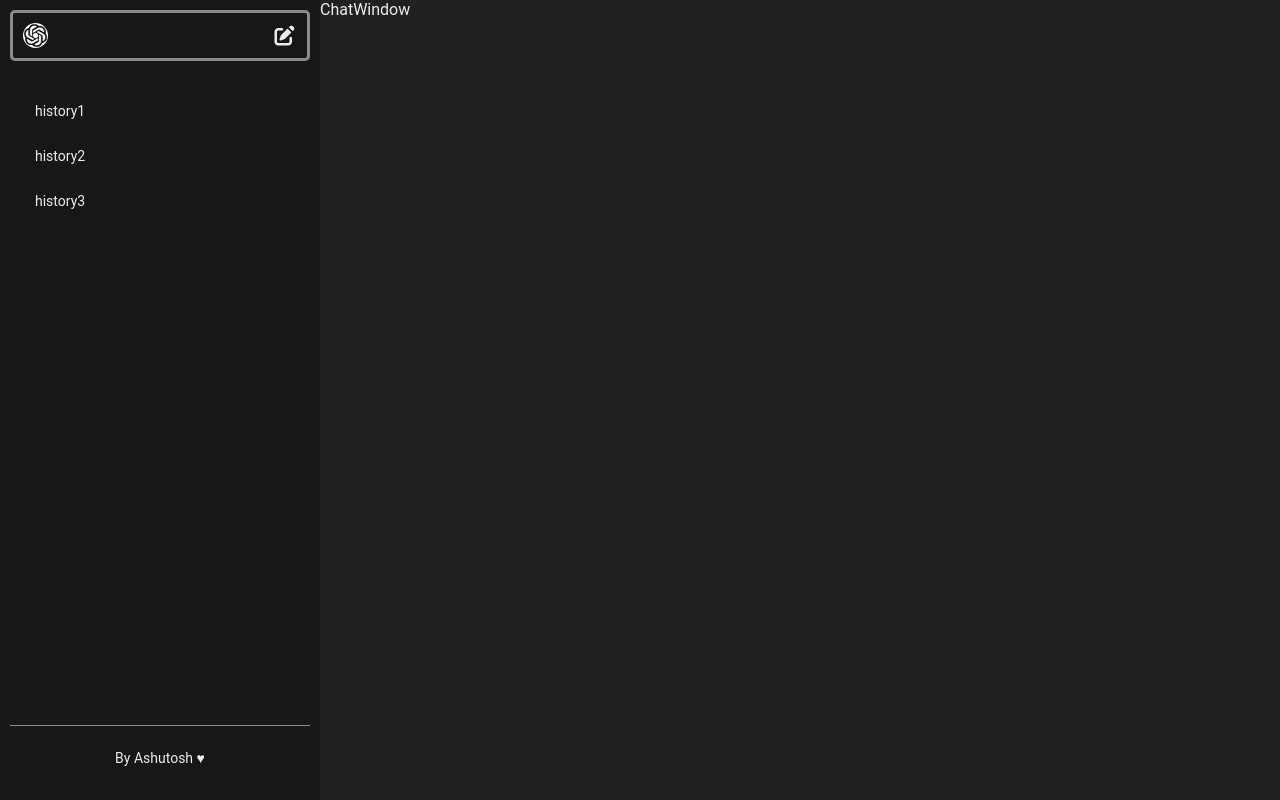
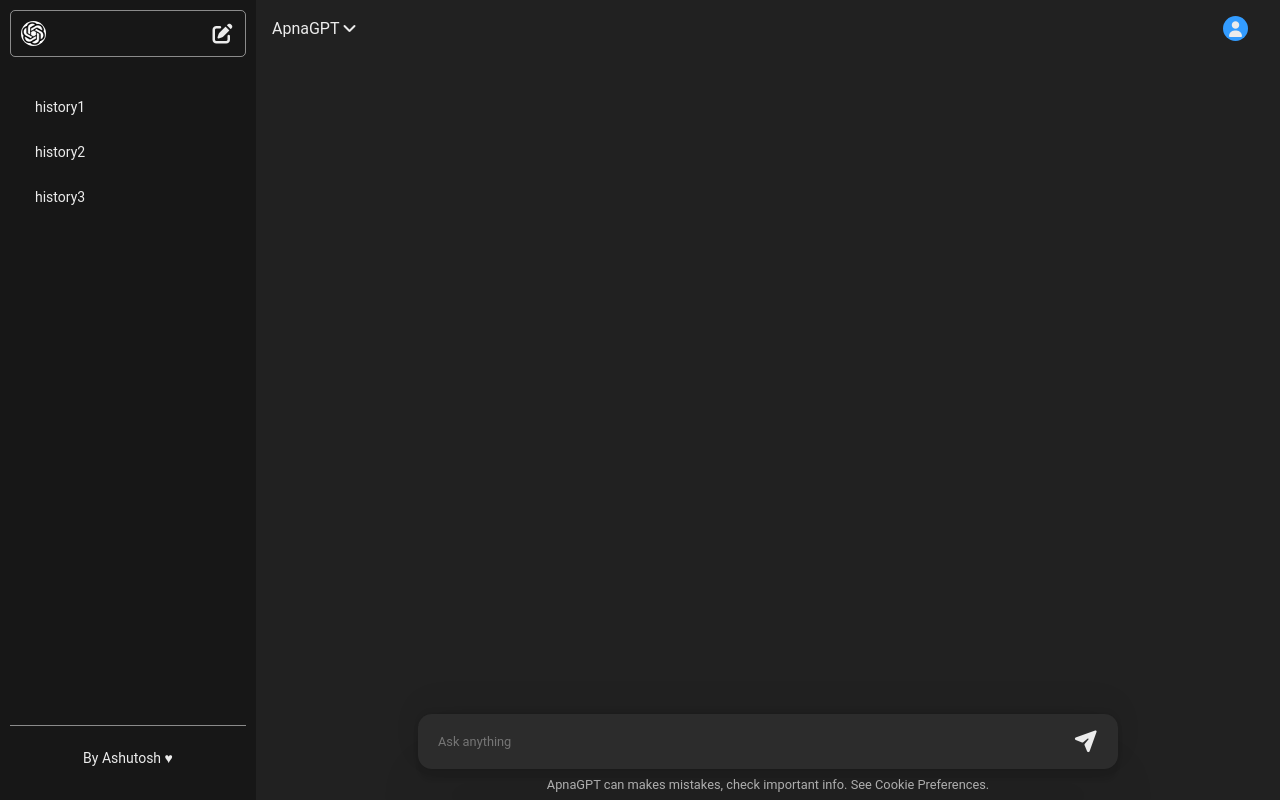
Before and after one commit to vashu4832/ApnaGPT, a React (Vite) app in the folder Frontend/: page / in a window 1280 px wide. Built offline with nearby package versions, Linux system fonts and the light colour scheme.

Commit message:
chat-message component

```diff
--- a/Frontend/src/ChatWindow.css
+++ b/Frontend/src/ChatWindow.css
@@ -0,0 +1,98 @@
+.chatWindow{
+    background-color: #212121;
+    height: 100vh;
+    width: 100%;
+    display: flex;
+    flex-direction: column;
+    justify-content: space-between;
+    align-items: center;
+    text-align: center;
+}
+
+/* Navbar */
+
+.navbar{
+    width: 100%;
+    display: flex;
+    justify-content: space-between;
+    align-items: center;
+}
+
+.navbar span{
+    margin: 0.5rem 1rem;
+}
+
+.userIconDiv{
+    margin: 0.5rem 1rem;
+}
+
+.userIcon{
+    background-color: #339cff;
+    height: 25px;
+    width: 25px;
+    border-radius: 50%;
+    display: flex;
+    align-items: center;
+    justify-content: center;
+    cursor: pointer;
+}
+
+/* ChatInput */
+
+.chatInput{
+    width: 100%;
+    display: flex;
+    flex-direction: column;
+    justify-content: center;
+    align-items: center;
+}
+
+.inputBox{
+    width: 100%;
+    position: relative;
+    max-width: 700px;
+    display: flex;
+    justify-content: space-between;
+    align-items: center;
+}
+
+input{
+    width: 100%;
+    border: none;
+    background-color: rgba(255,255,255,0.05);
+    padding: 20px;
+    font-size: 0.8rem;
+    border-radius: 14px;
+    box-shadow: rgba(0,0,0,0.05) 0 54px 55px,
+                rgba(0,0,0,0.05) 0 -12px 30px,
+                rgba(0,0,0,0.05) 0 4px 6px,
+                rgba(0,0,0,0.05) 0 12px 3px,
+                rgba(0,0,0,0.05) 0 -3px 5px;
+}
+
+input:focus{
+    outline: none;
+}
+
+#submit{
+    cursor: pointer;
+    height: 35px;
+    width: 35px;
+    font-size: 20px;
+    position: absolute;
+    right: 15px;
+    display: flex;
+    align-items: center;
+    justify-content: center;
+}
+
+#submit i:hover{
+    color: #fff;
+}
+
+.info{
+    font-size: 0.8rem;
+    padding: 0.5rem;
+    color: #b4b4b4;
+
+}
--- a/Frontend/src/ChatWindow.jsx
+++ b/Frontend/src/ChatWindow.jsx
@@ -1,10 +1,31 @@
 import './ChatWindow.css';
+import Chat from './Chat.jsx';
 
 function ChatWindow(){
     return(
         <>
-            <div>
-                ChatWindow
+            <div className='chatWindow'>
+                <div className='navbar'>
+                    <span>ApnaGPT<i class="fa-solid fa-angle-down"></i></span>
+                    <div className="userIconDiv">
+                        <span className='userIcon'><i class="fa-solid fa-user"></i></span>
+                    </div>
+                </div>
+                <Chat />
+                <div className="chatInput">
+                    <div className="inputBox">
+                        <input placeholder='Ask anything'>
+
+                        </input>
+                        <div id='submit'>
+                            <i class="fa-solid fa-paper-plane"></i>
+                        </div>
+                    </div>
+                    <div className="info">
+                        ApnaGPT can makes mistakes, check important info. See Cookie Preferences.
+                    </div>
+                </div>
+
             </div>
         </>
     )
--- a/Frontend/src/Sidebar.css
+++ b/Frontend/src/Sidebar.css
@@ -16,7 +16,7 @@
     padding: 10px;
     border-radius: 5px;
     background-color: transparent;
-    border: solid rgba(255, 255, 255, 0.5);
+    border: solid 0.5px rgba(255, 255, 255, 0.5);
     cursor: pointer;
 }
 
```
